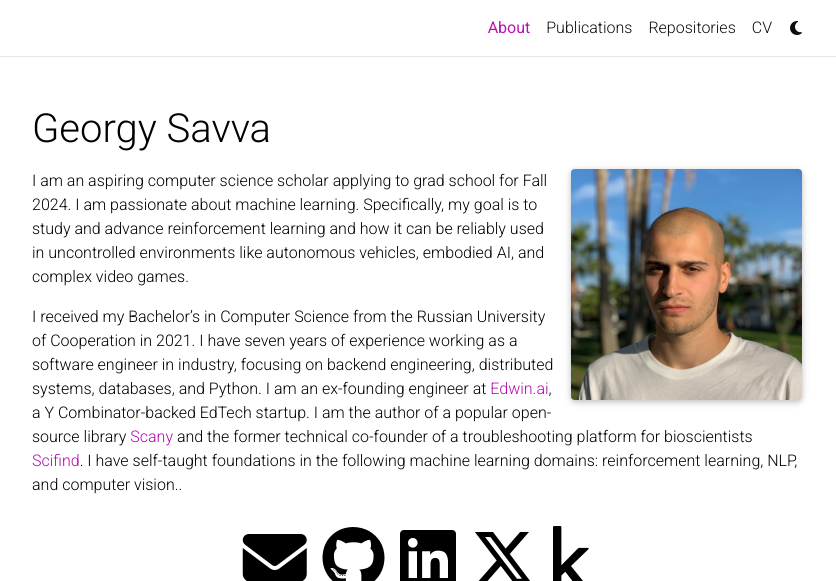
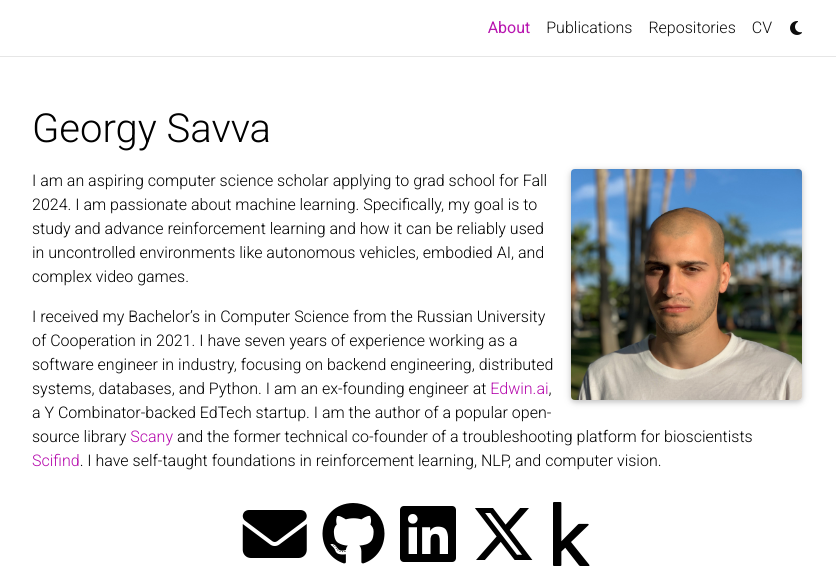
Before and after one commit to georgysavva/georgysavva.github.io, a Jekyll site: the page built from _pages/about.md, in a window 1280 px wide, cut to the strip 0-581 px from the top of the page. Shown: the whole strip, without its empty margins (223-1059 px from the left). Built offline with Jekyll 4.4.1, drawn with Linux system fonts in a browser that asks for light colours; full-size pictures stand in for the smaller copies a plugin makes; comment, search, counter and statistics services are not loaded; a style sheet for code colours, icons or effects is not loaded.

Commit message:
update bio

```diff
--- a/_pages/about.md
+++ b/_pages/about.md
@@ -24,4 +24,4 @@
 
 I am an aspiring computer science scholar applying to grad school for Fall 2024. I am passionate about machine learning. Specifically, my goal is to study and advance reinforcement learning and how it can be reliably used in uncontrolled environments like autonomous vehicles, embodied AI, and complex video games.
 
-I received my Bachelor's in Computer Science from the Russian University of Cooperation in 2021. I have seven years of experience working as a software engineer in industry, focusing on backend engineering, distributed systems, databases, and Python. I am an ex-founding engineer at [Edwin.ai](https://www.ycombinator.com/companies/edwin), a Y Combinator-backed EdTech startup. I am the author of a popular open-source library [Scany](https://github.com/georgysavva/scany) and the former technical co-founder of a troubleshooting platform for bioscientists [Scifind](https://twitter.com/sci_find). I have self-taught foundations in the following machine learning domains: reinforcement learning, NLP, and computer vision..
+I received my Bachelor's in Computer Science from the Russian University of Cooperation in 2021. I have seven years of experience working as a software engineer in industry, focusing on backend engineering, distributed systems, databases, and Python. I am an ex-founding engineer at [Edwin.ai](https://www.ycombinator.com/companies/edwin), a Y Combinator-backed EdTech startup. I am the author of a popular open-source library [Scany](https://github.com/georgysavva/scany) and the former technical co-founder of a troubleshooting platform for bioscientists [Scifind](https://twitter.com/sci_find). I have self-taught foundations in reinforcement learning, NLP, and computer vision.
```
